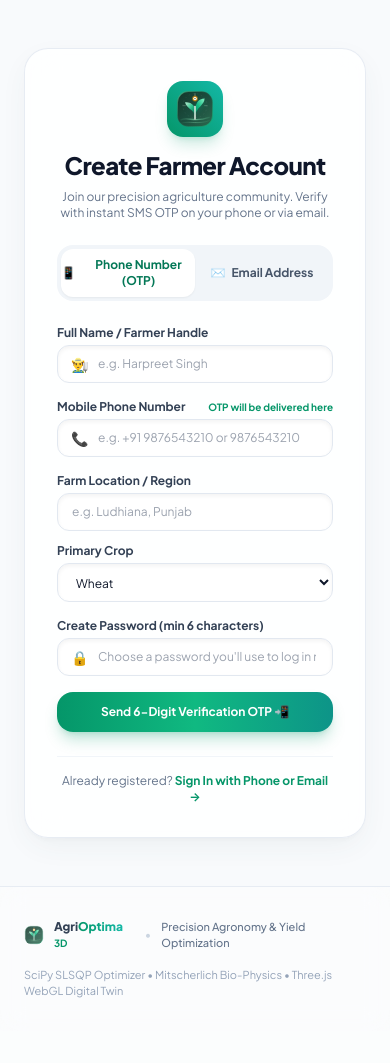
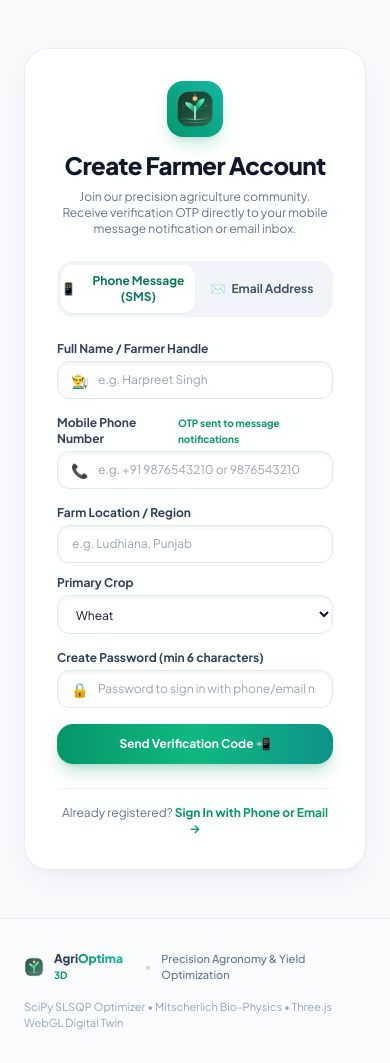
Before and after one commit to 67sdnew-hash/agrioptima, a Django app: page /auth/register/ in a window 390 px wide. Shown: the part 64-1127 px from the top of the page. Before the commit the page ends 1062 px from the top, so only its background shows below. Run offline with Django 5.2, Linux system fonts and the light colour scheme; some libraries are stand-ins or nearby versions.

Commit message:
feat: dispatch OTP to mobile phone message notifications and email inboxes with native Web Notification support

```diff
--- a/optimizer/templates/optimizer/register.html
+++ b/optimizer/templates/optimizer/register.html
@@ -1,7 +1,7 @@
 {% extends 'base.html' %}
 {% load static %}
 
-{% block title %}Farmer Registration & OTP Verification — AgriOptima 3D{% endblock %}
+{% block title %}Farmer Registration & Verification — AgriOptima 3D{% endblock %}
 
 {% block content %}
 <div class="max-w-lg mx-auto my-6 space-y-6">
@@ -13,14 +13,14 @@
             </div>
             <h1 class="text-2xl font-black tracking-tight text-slate-900 dark:text-white">Create Farmer Account</h1>
             <p class="text-xs text-slate-500 dark:text-slate-400">
-                Join our precision agriculture community. Verify with instant SMS OTP on your phone or via email.
+                Join our precision agriculture community. Receive verification OTP directly to your mobile message notification or email inbox.
             </p>
         </div>
 
         <!-- Registration Method Switcher Tabs -->
         <div class="flex items-center p-1 bg-slate-100 dark:bg-slate-800/80 rounded-2xl text-xs font-bold">
             <button type="button" id="tabPhone" onclick="setRegMethod('phone')" class="flex-1 py-2 rounded-xl text-center transition bg-white dark:bg-slate-700 text-emerald-700 dark:text-emerald-300 shadow-sm flex items-center justify-center space-x-1.5">
-                <span>📱</span> <span>Phone Number (OTP)</span>
+                <span>📱</span> <span>Phone Message (SMS)</span>
             </button>
             <button type="button" id="tabEmail" onclick="setRegMethod('email')" class="flex-1 py-2 rounded-xl text-center transition text-slate-600 dark:text-slate-400 hover:text-slate-900 flex items-center justify-center space-x-1.5">
                 <span>✉️</span> <span>Email Address</span>
@@ -28,16 +28,30 @@
         </div>
 
         <!-- Notification Banner -->
-        <div id="otpBanner" class="hidden p-4 rounded-2xl text-xs space-y-1 bg-emerald-50 dark:bg-emerald-950/70 text-emerald-800 dark:text-emerald-200 border border-emerald-300 dark:border-emerald-700 shadow-sm">
+        <div id="otpBanner" class="hidden p-4 rounded-2xl text-xs space-y-2 bg-emerald-50 dark:bg-emerald-950/70 text-emerald-800 dark:text-emerald-200 border border-emerald-300 dark:border-emerald-700 shadow-sm">
             <div class="font-bold flex items-center space-x-2">
-                <span>📲</span> <span id="otpBannerTitle">Verification OTP Delivered!</span>
+                <span id="otpBannerIcon">📲</span>
+                <span id="otpBannerTitle">Verification Code Dispatched!</span>
             </div>
             <p id="otpBannerMessage" class="text-[11px] leading-relaxed"></p>
+
+            <!-- Expandable Dispatch Log for testing flexibility -->
+            <div class="pt-2 border-t border-emerald-200/60 dark:border-emerald-800/60 text-[10px]">
+                <button type="button" onclick="toggleDispatchLog()" class="font-bold underline text-emerald-700 dark:text-emerald-300 flex items-center gap-1">
+                    <span>📡 View Sent Dispatch Details / Message Tray</span>
+                    <span>▼</span>
+                </button>
+                <div id="dispatchLogBox" class="hidden mt-2 p-2.5 rounded-xl bg-white/80 dark:bg-slate-900/80 border border-emerald-200 dark:border-emerald-800 font-mono text-[10px] space-y-1">
+                    <div><strong>Channel:</strong> <span id="dispChannel"></span></div>
+                    <div><strong>Recipient:</strong> <span id="dispTarget"></span></div>
+                    <div><strong>Delivered Code:</strong> <span id="dispOtp" class="font-bold text-emerald-600 dark:text-emerald-400"></span></div>
+                </div>
+            </div>
         </div>
 
         <div id="regError" class="hidden p-3 rounded-xl bg-rose-50 text-rose-800 border border-rose-200 text-xs font-semibold"></div>
 
-        <!-- Step 1: Information Details Form -->
+        <!-- Step 1: Farmer Details Form -->
         <form id="regForm" onsubmit="handleSendOtp(event)" class="space-y-4">
             <div>
                 <label class="block text-xs font-bold text-slate-700 dark:text-slate-300 mb-1">Full Name / Farmer Handle</label>
@@ -51,7 +65,7 @@
             <div id="fieldPhone">
                 <label class="block text-xs font-bold text-slate-700 dark:text-slate-300 mb-1 flex items-center justify-between">
                     <span>Mobile Phone Number</span>
-                    <span class="text-[10px] text-emerald-600 font-bold">OTP will be delivered here</span>
+                    <span class="text-[10px] text-emerald-600 font-bold">OTP sent to message notifications</span>
                 </label>
                 <div class="relative flex items-center">
                     <span class="absolute left-3.5 text-slate-400 text-sm">📞</span>
@@ -62,7 +76,7 @@
             <div id="fieldEmail" class="hidden">
                 <label class="block text-xs font-bold text-slate-700 dark:text-slate-300 mb-1 flex items-center justify-between">
                     <span>Email Address</span>
-                    <span class="text-[10px] text-emerald-600 font-bold">Verification code sent to mail</span>
+                    <span class="text-[10px] text-emerald-600 font-bold">OTP sent directly to your mail id</span>
                 </label>
                 <div class="relative flex items-center">
                     <span class="absolute left-3.5 text-slate-400 text-sm">✉️</span>
@@ -92,21 +106,23 @@
                 <label class="block text-xs font-bold text-slate-700 dark:text-slate-300 mb-1">Create Password (min 6 characters)</label>
                 <div class="relative flex items-center">
                     <span class="absolute left-3.5 text-slate-400 text-sm">🔒</span>
-                    <input type="password" id="regPassword" required minlength="6" placeholder="Choose a password you'll use to log in next time" class="w-full pl-10 pr-4 py-2.5 rounded-xl text-xs bg-white dark:bg-slate-800/90 border border-slate-200 dark:border-slate-700 text-slate-900 dark:text-white outline-none focus:ring-2 focus:ring-emerald-500 shadow-inner">
+                    <input type="password" id="regPassword" required minlength="6" placeholder="Password to sign in with phone/email next time" class="w-full pl-10 pr-4 py-2.5 rounded-xl text-xs bg-white dark:bg-slate-800/90 border border-slate-200 dark:border-slate-700 text-slate-900 dark:text-white outline-none focus:ring-2 focus:ring-emerald-500 shadow-inner">
                 </div>
             </div>
 
             <button type="submit" id="btnSendOtp" class="w-full py-3 rounded-2xl bg-gradient-to-r from-emerald-600 via-emerald-500 to-teal-600 hover:from-emerald-500 hover:to-teal-500 text-white font-bold text-xs shadow-lg shadow-emerald-600/25 transition-all transform hover:scale-[1.01]">
-                <span id="btnSendOtpText">Send 6-Digit Verification OTP 📲</span>
+                <span id="btnSendOtpText">Send Verification Code 📲</span>
             </button>
         </form>
 
-        <!-- Step 2: OTP Verification Box (Revealed after OTP is sent) -->
+        <!-- Step 2: OTP Verification Box (Revealed after code is sent) -->
         <div id="otpVerificationSection" class="hidden pt-5 border-t border-slate-200 dark:border-slate-800 space-y-4">
             <div class="text-center space-y-1">
                 <span class="text-2xl">🔐</span>
                 <h3 class="text-sm font-bold text-slate-900 dark:text-white">Enter 6-Digit Verification Code</h3>
-                <p class="text-[11px] text-slate-400">Please enter the OTP delivered to your phone/email to verify registration.</p>
+                <p id="otpPromptMessage" class="text-[11px] text-slate-400">
+                    Check your mobile phone message notification or email inbox for the 6-digit code.
+                </p>
             </div>
 
             <form onsubmit="handleVerifyOtp(event)" class="space-y-3">
@@ -116,6 +132,7 @@
                         id="inputOtp"
                         maxlength="6"
                         required
+                        autocomplete="one-time-code"
                         placeholder="• • • • • •"
                         class="w-48 py-2.5 text-center text-xl font-mono tracking-widest font-black rounded-xl bg-slate-50 dark:bg-slate-800 border-2 border-emerald-500 text-slate-900 dark:text-white outline-none focus:ring-4 focus:ring-emerald-500/20 shadow-md">
                 </div>
@@ -159,7 +176,7 @@
             tabEmail.className = "flex-1 py-2 rounded-xl text-center transition text-slate-600 dark:text-slate-400 hover:text-slate-900 flex items-center justify-center space-x-1.5";
             fieldPhone.classList.remove('hidden');
             fieldEmail.classList.add('hidden');
-            btnText.textContent = "Send 6-Digit Phone OTP 📲";
+            btnText.textContent = "Send Verification OTP to Phone 📲";
         } else {
             tabEmail.className = "flex-1 py-2 rounded-xl text-center transition bg-white dark:bg-slate-700 text-emerald-700 dark:text-emerald-300 shadow-sm flex items-center justify-center space-x-1.5";
             tabPhone.className = "flex-1 py-2 rounded-xl text-center transition text-slate-600 dark:text-slate-400 hover:text-slate-900 flex items-center justify-center space-x-1.5";
@@ -169,13 +186,44 @@
         }
     }
 
+    function toggleDispatchLog() {
+        const box = document.getElementById('dispatchLogBox');
+        if (box) box.classList.toggle('hidden');
+    }
+
+    function fireDeviceMessageNotification(otp, target) {
+        if ("Notification" in window) {
+            if (Notification.permission === "granted") {
+                new Notification("📲 SMS from AgriOptima", {
+                    body: `Your farmer verification OTP code is: ${otp}. Valid for 10 minutes.`,
+                    icon: "/static/images/agrioptima_logo.svg",
+                    tag: "agrioptima-otp"
+                });
+            } else if (Notification.permission !== "denied") {
+                Notification.requestPermission().then(permission => {
+                    if (permission === "granted") {
+                        new Notification("📲 SMS from AgriOptima", {
+                            body: `Your farmer verification OTP code is: ${otp}. Valid for 10 minutes.`,
+                            icon: "/static/images/agrioptima_logo.svg",
+                            tag: "agrioptima-otp"
+                        });
+                    }
+                });
+            }
+        }
+    }
+
     async function handleSendOtp(e) {
         if (e) e.preventDefault();
         const errDiv = document.getElementById('regError');
         const btn = document.getElementById('btnSendOtp');
         errDiv.classList.add('hidden');
         btn.disabled = true;
-        btn.innerHTML = `<span class="animate-spin inline-block mr-1">⌛</span> Sending OTP...`;
+        btn.innerHTML = `<span class="animate-spin inline-block mr-1">⌛</span> Dispatching Code...`;
+
+        if (activeMethod === 'phone' && "Notification" in window && Notification.permission === "default") {
+            try { await Notification.requestPermission(); } catch(e) {}
+        }
 
         const payload = {
             method: activeMethod,
@@ -196,31 +244,47 @@
             const data = await res.json();
 
             if (data.success) {
-                // Show notification banner with the OTP code
                 const banner = document.getElementById('otpBanner');
                 const msg = document.getElementById('otpBannerMessage');
-                msg.innerHTML = `<strong>${data.message}</strong><br/>Please enter the 6-digit code below to complete your registration.`;
+                const promptMsg = document.getElementById('otpPromptMessage');
+                const bannerIcon = document.getElementById('otpBannerIcon');
+
+                if (activeMethod === 'phone') {
+                    bannerIcon.textContent = "📲";
+                    msg.innerHTML = `Message notification dispatched to your mobile phone <strong>${data.target}</strong>. Please check your phone's notification tray / SMS inbox.`;
+                    promptMsg.textContent = `A 6-digit verification code was sent to ${data.target}. Please check your phone notifications and enter the code below.`;
+                    fireDeviceMessageNotification(data.otp, data.target);
+                } else {
+                    bannerIcon.textContent = "✉️";
+                    msg.innerHTML = `Verification email sent to your mail id <strong>${data.target}</strong>. Please check your inbox (and spam/promotions folder).`;
+                    promptMsg.textContent = `A 6-digit verification code was emailed to ${data.target}. Please check your mail inbox and enter the code below.`;
+                }
+
+                document.getElementById('dispChannel').textContent = activeMethod === 'phone' ? 'Mobile SMS Message Notification' : 'Email Mailbox Delivery';
+                document.getElementById('dispTarget').textContent = data.target;
+                document.getElementById('dispOtp').textContent = data.otp;
+
                 banner.classList.remove('hidden');
 
-                // Reveal OTP input section
                 const otpSection = document.getElementById('otpVerificationSection');
                 otpSection.classList.remove('hidden');
-                document.getElementById('inputOtp').value = data.otp; // Pre-fill for instantaneous ease of verification
+                document.getElementById('inputOtp').value = '';
+                document.getElementById('inputOtp').focus();
                 otpSection.scrollIntoView({ behavior: 'smooth' });
 
                 btn.disabled = false;
-                btn.innerHTML = `OTP Sent ✓ (Code: ${data.otp})`;
+                btn.innerHTML = `Code Dispatched ✓`;
             } else {
-                errDiv.textContent = data.error || 'Failed to send OTP.';
+                errDiv.textContent = data.error || 'Failed to dispatch verification code.';
                 errDiv.classList.remove('hidden');
                 btn.disabled = false;
-                btn.textContent = activeMethod === 'phone' ? 'Send 6-Digit Phone OTP 📲' : 'Send Verification Code to Email ✉️';
+                btn.textContent = activeMethod === 'phone' ? 'Send Verification OTP to Phone 📲' : 'Send Verification Code to Email ✉️';
             }
         } catch(err) {
-            errDiv.textContent = 'Network error sending OTP: ' + err.message;
+            errDiv.textContent = 'Network error: ' + err.message;
             errDiv.classList.remove('hidden');
             btn.disabled = false;
-            btn.textContent = 'Retry Sending OTP';
+            btn.textContent = 'Retry Sending Code';
         }
     }
 
@@ -231,7 +295,7 @@
         const btn = document.getElementById('btnVerifyOtp');
         errDiv.classList.add('hidden');
         btn.disabled = true;
-        btn.textContent = 'Verifying Account...';
+        btn.textContent = 'Verifying Code...';
 
         try {
             const res = await fetch('/api/auth/verify-otp/', {
@@ -245,7 +309,7 @@
                 btn.textContent = 'Verified! Redirecting...';
                 window.location.href = data.redirect_url || '/';
             } else {
-                errDiv.textContent = data.error || 'Invalid OTP code.';
+                errDiv.textContent = data.error || 'Invalid OTP code. Please check your phone message notification / email and try again.';
                 errDiv.classList.remove('hidden');
                 btn.disabled = false;
                 btn.textContent = 'Verify OTP & Complete Registration 🌾';
--- a/optimizer/views.py
+++ b/optimizer/views.py
@@ -17,6 +17,7 @@ from .services.pdf_generator import generate_agronomist_pdf, calculate_commercia
 from .services.weather import fetch_weather_forecast, DEFAULT_PRESETS
 from .services.split_schedule import calculate_split_schedule, generate_ics_calendar, get_google_calendar_url
 from .services.ai_agronomist import answer_agronomic_query
+from .services.notification import dispatch_email_otp, dispatch_sms_otp
 
 
 def dashboard_view(request):
@@ -754,11 +755,18 @@ def send_registration_otp_api(request):
             'password': password
         }
 
+        # Dispatch OTP to respective channel
+        if method == 'email':
+            dispatch_res = dispatch_email_otp(email, otp_code, full_name)
+        else:
+            dispatch_res = dispatch_sms_otp(phone_number, otp_code, full_name)
+
         return JsonResponse({
             'success': True,
             'otp': otp_code,
             'target': target,
-            'message': f"Verification OTP delivered to {target}: {otp_code}"
+            'channel': method,
+            'message': dispatch_res.get('message', f"Verification OTP delivered to {target}")
         })
     except Exception as e:
         return JsonResponse({'success': False, 'error': str(e)}, status=500)
```
Also changed, not shown: config/settings.py (+9 -0 lines), optimizer/services/notification.py (added, +131 -0 lines).
